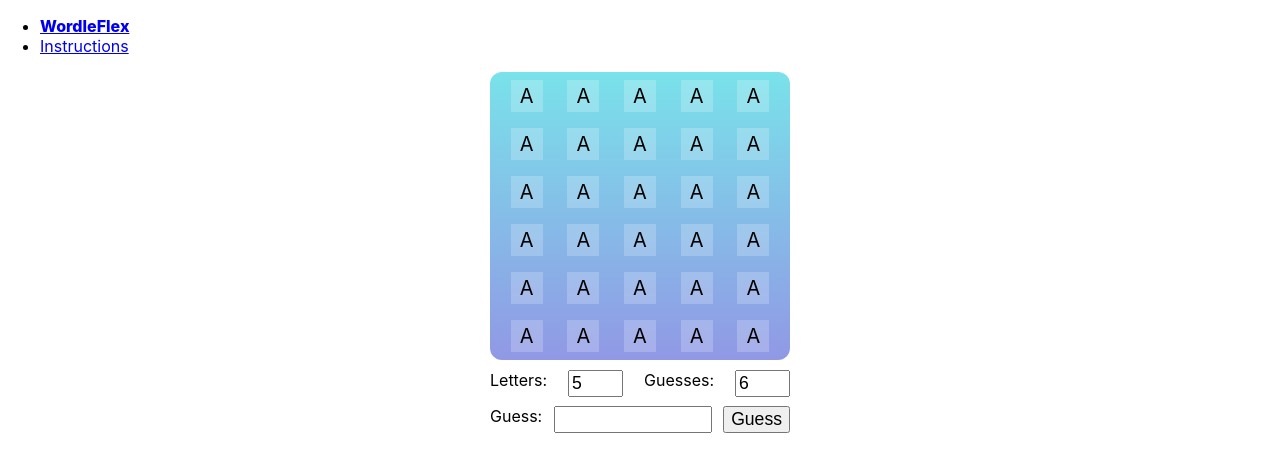
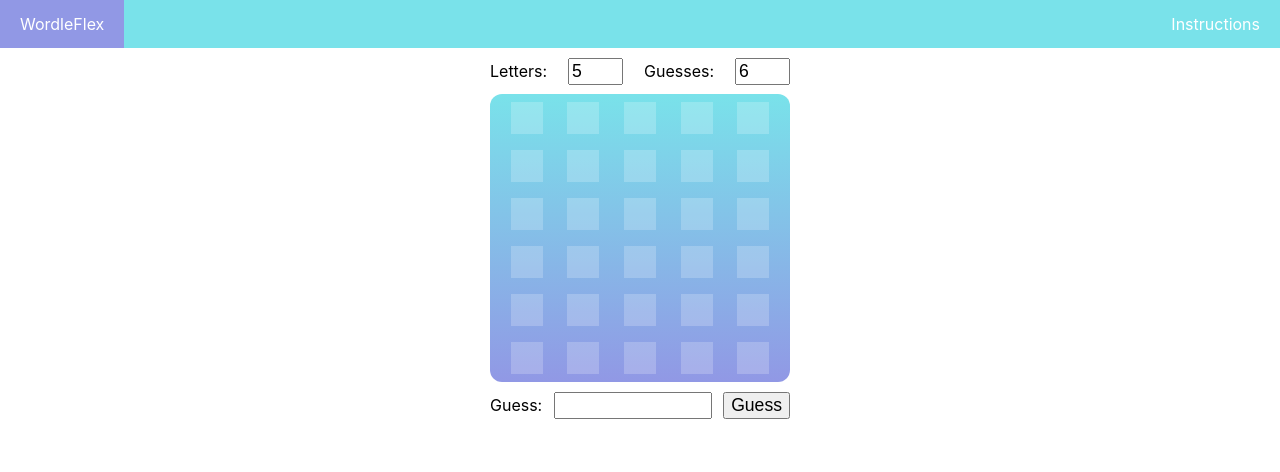
Before and after one commit to matthewmogan/wordleflex, a React app: page /game in a window 1280 px wide. Built offline with nearby package versions, Linux system fonts and the light colour scheme.

Commit message:
added formatting that responds to guesses, formatted navbar

```diff
--- a/src/components/App/App.css
+++ b/src/components/App/App.css
@@ -1,3 +1,36 @@
-.active {
-  font-weight: 800;
+nav {
+  background-color:#79e2ea;
+  overflow: hidden;
 }
+
+nav ul {
+  list-style-type: none; /* Remove bullets */
+  margin: 0;
+  padding: 0;
+  display: flex; /* Arrange items horizontally */
+  justify-content: space-between; /* Center the navbar items */
+}
+
+nav ul li {
+  margin: 0;
+}
+
+nav ul li a {
+  display: block;
+  color: white;
+  text-align: center;
+  padding: 14px 20px;
+  text-decoration: none;
+  font-size: 16px;
+  transition: background-color 0.3s ease;
+}
+
+nav ul li a:hover {
+  background-color: #eab779
+  /* #575757; */
+}
+
+nav ul li a.active {
+  background-color:  #9198e5
+  /* #4CAF50;  */
+}
--- a/src/components/Gameboard/Gameboard.css
+++ b/src/components/Gameboard/Gameboard.css
@@ -22,6 +22,6 @@ button {
     font-size: 1.1rem;
 }
 
-for {
+label {
     align-content: center;
 }
--- a/src/components/Gameboard/Gameboard.jsx
+++ b/src/components/Gameboard/Gameboard.jsx
@@ -19,15 +19,9 @@ export default function Gameboard(){
 
     const [keywordLetters, setKeywordLetters] = useState(startingLetters) // letters in the answer
     const [maxGuesses, setMaxGuesses] = useState(startingGuesses) // max attempts
-
-    // Gameboard states:
-
     const [boardLetters, setBoardLetters] = useState(createBoardState(keywordLetters,maxGuesses,"")) // running tally of the guesses across the whole round
     const [boardEvaluated, setBoardEvaluated] = useState(createBoardState(keywordLetters,maxGuesses,boardEvals.inactive))
-
-    //  Active game parameters:
-
-    const [keyword, setKeyword] = useState(getRandomWord(keywordLetters)) // the answer
+    const [keyword, setKeyword] = useState(getRandomWord(keywordLetters).toUpperCase()) // the answer
     const [guessNumber, setGuessNumber] = useState(0) // attempt number
     const [guess, setGuess] = useState("") // active guess
 
@@ -36,29 +30,30 @@ export default function Gameboard(){
     const updateKeywordLetters = (event) => {
         event.preventDefault()
         setKeywordLetters(Number(event.target.value))
+        setKeyword(getRandomWord(Number(event.target.value)).toUpperCase())
+        setBoardLetters(createBoardState(Number(event.target.value),maxGuesses,""))
+        setBoardEvaluated(createBoardState(Number(event.target.value),maxGuesses,boardEvals.inactive))
+        setGuessNumber(0)
     }
-    useEffect(() => { // reset game after keyword letters change
-        setKeyword(getRandomWord(keywordLetters)) // reset keyword
-        setBoardLetters(createBoardState(keywordLetters,maxGuesses,"")) // reset boardstate
-        setGuessNumber(0) // reset guess number
-    }, [keywordLetters])
 
     // maxGuesses update event handler:
 
     const updateMaxGuesses = (event) => {
         event.preventDefault()
         setMaxGuesses(Number(event.target.value)) // reset max guesses
+        setKeyword(getRandomWord(Number(event.target.value)).toUpperCase())
+        setBoardLetters(createBoardState(keywordLetters,Number(event.target.value),"")) // reset boardstate
+        setBoardEvaluated(createBoardState(keywordLetters,Number(event.target.value),boardEvals.inactive))
+        setGuessNumber(0) // reset guess number
     }
-    useEffect( () => {
-        setBoardLetters(createBoardState(keywordLetters,maxGuesses,"")) // reset boardstate
-        setGuessNumber(0) // reset guess number
-    },[maxGuesses])
 
     // updateGuess event handler:
 
     const updateGuess = (event) => {
         event.preventDefault()
-        setGuess(event.target.value)
+        let string = event.target.value
+        string = string.toUpperCase()
+        setGuess(string)
     }
 
     const calculateGuess = (event) => {
@@ -98,22 +93,10 @@ export default function Gameboard(){
 
         setGuessNumber(guessNumber+1) // update the guess number
 
-
     }
 
     return (
         <>
-        <div className="container">
-           {[...Array(maxGuesses).keys()].map((arg) => {
-            return(
-                <GuessRow
-                    key = {arg}
-                    id = {arg}
-                    keywordLetters = {keywordLetters}
-                />
-            )
-           })}
-        </div>
         <form className="settings">
             <label>Letters:</label>
             <input
@@ -134,6 +117,19 @@ export default function Gameboard(){
                 onChange={updateMaxGuesses}
             />
         </form>
+        <div className="container">
+           {[...Array(maxGuesses).keys()].map((arg) => {
+            return(
+                <GuessRow
+                    key = {arg}
+                    id = {arg} // tell GuessRow which ROW it is
+                    keywordLetters = {keywordLetters} // tell GuessRow how many letters (COLs) in the keyword
+                    boardLetters = {boardLetters} // Allow GuessRow to pass the Letters their value
+                    boardEvaluated = {boardEvaluated} // Allow GuessRow to pass the Letters their evaluation class
+                />
+            )
+           })}
+        </div>
         <form className="guess" onSubmit={calculateGuess}>
             <label>Guess:</label>
             <input
--- a/src/components/GuessRow/GuessRow.jsx
+++ b/src/components/GuessRow/GuessRow.jsx
@@ -3,18 +3,39 @@ import "./GuessRow.css"
 import Letter from "../Letter/Letter"
 
 export default function GuessRow (params) {
-    const {id, keywordLetters} = params
+    const {
+        id,
+        keywordLetters,
+        boardLetters,
+        boardEvaluated
+    } = params
     return (
         <div
-            className ="inactive row"
+            className ="row"
             id = {id}
         >
             {[...Array(keywordLetters).keys()].map((arg) => {
+
+                if(boardEvaluated[id][arg] === undefined){
+                    console.log(boardEvaluated)
+                    console.log("id:" + id)
+                    console.log("arg:" + arg)
+                    console.log("result: " + boardEvaluated[id][arg])
+                }
+
+                if(boardLetters[id][arg] === undefined){
+                    console.log(boardLetters)
+                    console.log("id:" + id)
+                    console.log("arg:" + arg)
+                    console.log("result: " + boardLetters[id][arg])
+                }
+
                 return(
                     <Letter
                         key = {arg}
                         id = {arg}
-                        className="inactive letter"
+                        evaluation={boardEvaluated[id][arg]}
+                        letter={boardLetters[id][arg]}
                     />
                 )
             })}
--- a/src/components/Letter/Letter.css
+++ b/src/components/Letter/Letter.css
@@ -5,6 +5,17 @@ p {
     margin: .25rem .25rem .25rem;
     align-content: center;
     text-align: center;
-    font-weight: 400;
-    font-size: 1.25rem;
-;}
+    font-weight: 600;
+    font-size: 1.25rem
+}
+
+.RR {
+    background-color: rgba(31, 171, 57, 0.70);}
+
+.RW {
+    background-color: rgba(212, 165, 55, 0.70);
+}
+
+.WW {
+    background-color: rgba(85, 84, 84, 0.70);
+}
--- a/src/components/Letter/Letter.jsx
+++ b/src/components/Letter/Letter.jsx
@@ -2,14 +2,14 @@ import "./Letter.css"
 
 export default function Letter(params){
 
-    const{className, id} = params
+    const{id,evaluation,letter} = params
 
     return (
         <p
             id={id}
-            className={className}
+            className={evaluation}
         >
-        A {/* Update this with the evaluated state */}
+        {letter}
         </p>
     )
 }
--- a/src/utilities/api.js
+++ b/src/utilities/api.js
@@ -6,7 +6,7 @@ export function getRandomWord(n){
         case 3:
             return "toe"
         case 4:
-            return "apps"
+            return "four"
         case 5:
             return "apple"
         case 6:
```
Also changed, not shown: build/asset-manifest.json, build/index.html, build/static/js/main.b90b703f.js.LICENSE.txt (renamed from build/static/js/main.d8ef2952.js.LICENSE.txt), 4 other files.
